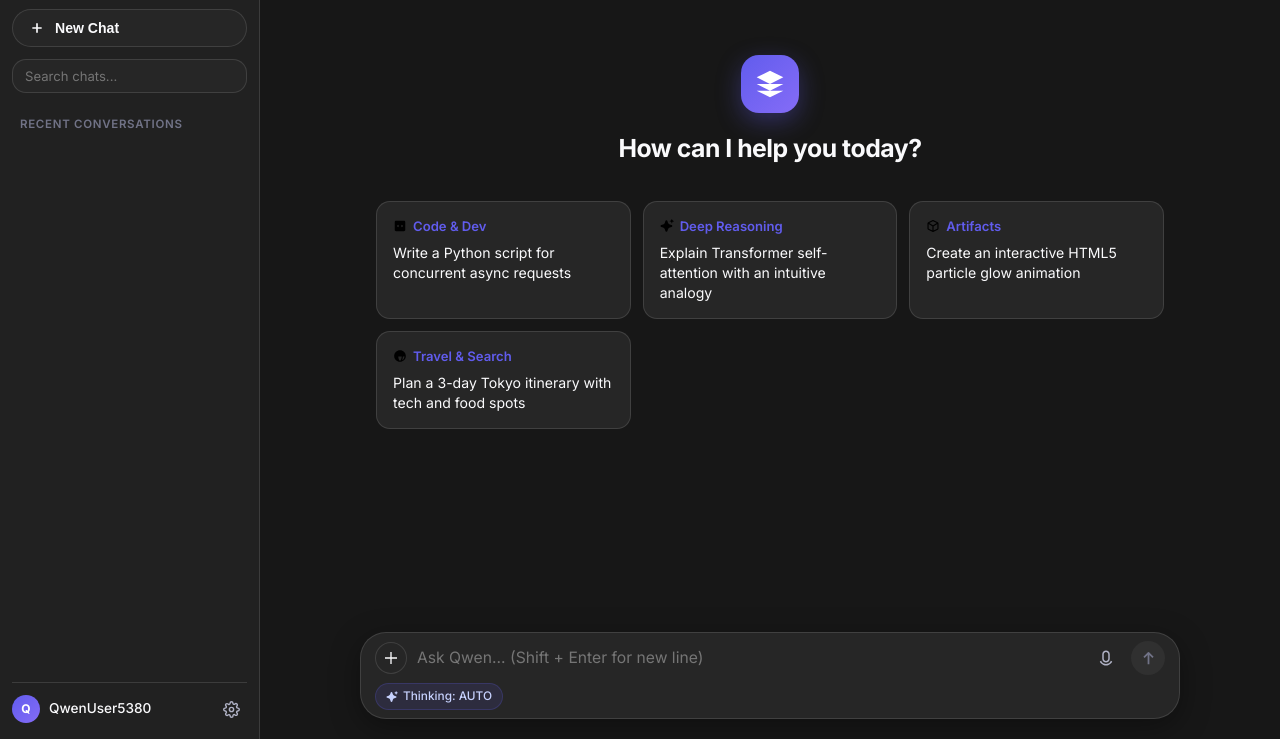
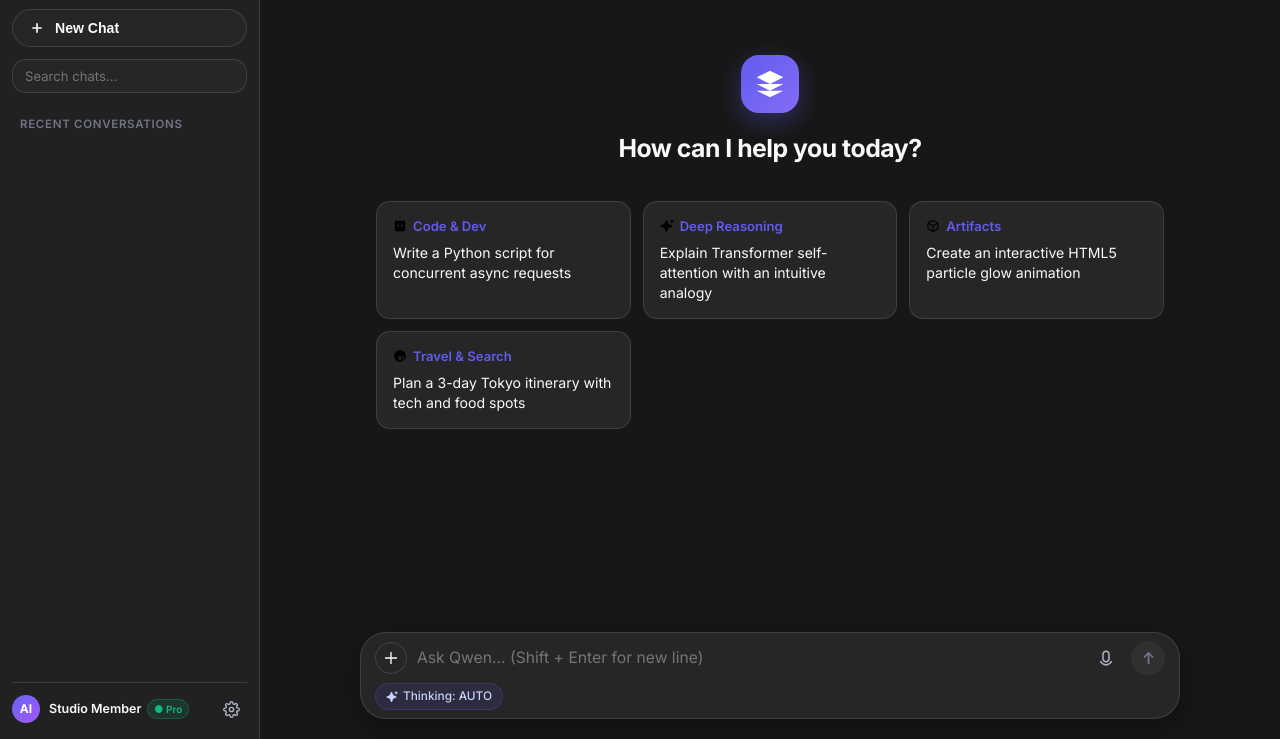
Before and after one commit to k4878337-lang/qwen-studio-api, a plain HTML site: page index.html in a window 1280 px wide. Shown: the part 61-800 px from the top of the page. Drawn offline with nearby package versions, Linux system fonts and the light colour scheme.

Commit message:
security: anonymize user profile badge and mask user identity

```diff
--- a/index.html
+++ b/index.html
@@ -1652,9 +1652,12 @@
       </div>
 
       <div class="sidebar-footer">
-        <div class="user-profile-badge">
-          <div class="user-avatar" id="userAvatarText">Q</div>
-          <span id="userNameLabel">QwenUser5380</span>
+        <div class="user-profile-badge" title="Protected Anonymous Profile">
+          <div class="user-avatar" id="userAvatarText" style="background: linear-gradient(135deg, #6366f1, #a855f7); color:#fff; font-weight:700;">AI</div>
+          <span id="userNameLabel" style="font-size:12.5px; font-weight:600; display:inline-flex; align-items:center; gap:6px;">
+            <span>Studio Member</span>
+            <span style="font-size:10px; color:#10b981; background:rgba(16,185,129,0.12); padding:1px 6px; border-radius:10px; border:1px solid rgba(16,185,129,0.3);">● Pro</span>
+          </span>
         </div>
         <button class="btn-icon" id="btnOpenSettings" title="Settings">
           <svg width="17" height="17" viewBox="0 0 24 24" fill="none" stroke="currentColor" stroke-width="2"><circle cx="12" cy="12" r="3"/><path d="M19.4 15a1.65 1.65 0 0 0 .33 1.82l.06.06a2 2 0 0 1 0 2.83 2 2 0 0 1-2.83 0l-.06-.06a1.65 1.65 0 0 0-1.82-.33 1.65 1.65 0 0 0-1 1.51V21a2 2 0 0 1-2 2 2 2 0 0 1-2-2v-.09A1.65 1.65 0 0 0 9 19.4a1.65 1.65 0 0 0-1.82.33l-.06.06a2 2 0 0 1-2.83 0 2 2 0 0 1 0-2.83l.06-.06a1.65 1.65 0 0 0 .33-1.82 1.65 1.65 0 0 0-1.51-1H3a2 2 0 0 1-2-2 2 2 0 0 1 2-2h.09A1.65 1.65 0 0 0 4.6 9a1.65 1.65 0 0 0-.33-1.82l-.06-.06a2 2 0 0 1 0-2.83 2 2 0 0 1 2.83 0l.06.06a1.65 1.65 0 0 0 1.82.33H9a1.65 1.65 0 0 0 1-1.51V3a2 2 0 0 1 2-2 2 2 0 0 1 2 2v.09a1.65 1.65 0 0 0 1 1.51 1.65 1.65 0 0 0 1.82-.33l.06-.06a2 2 0 0 1 2.83 0 2 2 0 0 1 0 2.83l-.06.06a1.65 1.65 0 0 0-.33 1.82V9a1.65 1.65 0 0 0 1.51 1H21a2 2 0 0 1 2 2 2 2 0 0 1-2 2h-.09a1.65 1.65 0 0 0-1.51 1z"/></svg>
```
